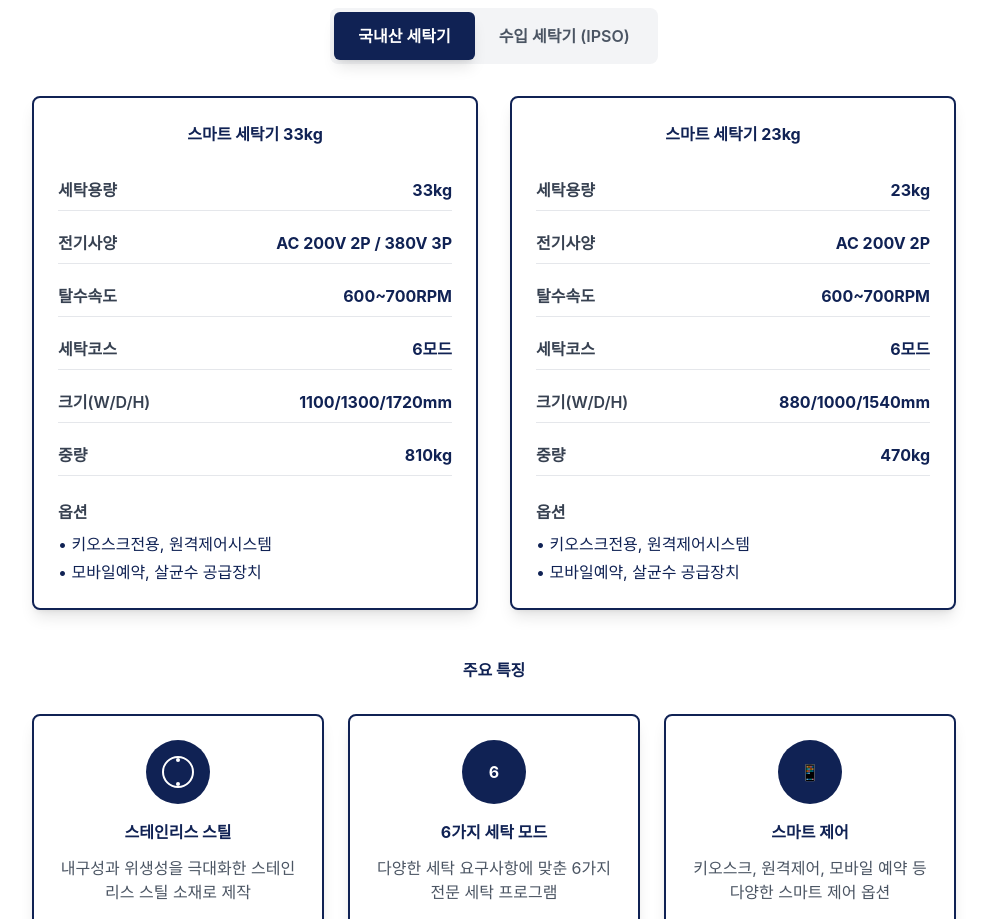
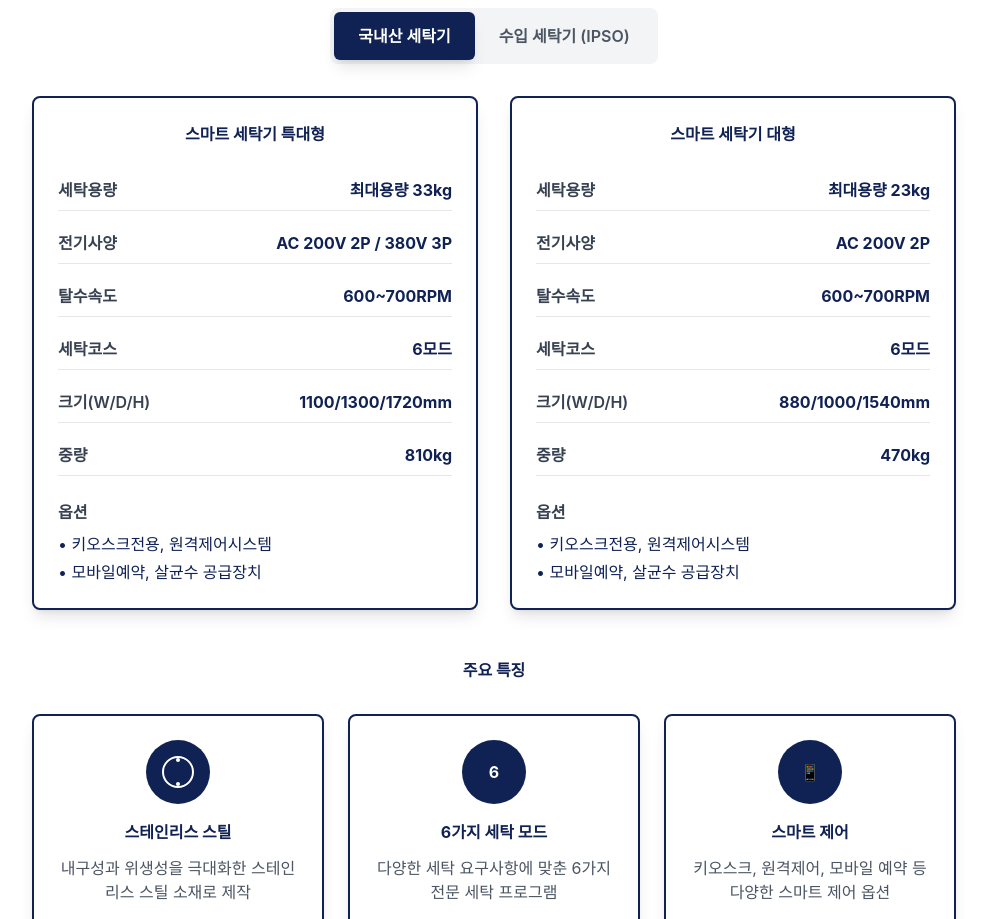
Before and after one commit to FrienderBrainTouch/Hotel_Laundry, a React (Create React App) app: page /equipment in a window 1280 px wide. Shown: the part 1080-1999 px from the top of the page, without its empty margins (146-1133 px from the left). Built offline with nearby package versions, Linux system fonts and the light colour scheme.

Commit message:
fix: 세탁기 이름, 용량 수정

```diff
--- a/src/components/Equipment/WashingMachine/index.js
+++ b/src/components/Equipment/WashingMachine/index.js
@@ -118,12 +118,12 @@ const WashingMachine = () => {
               {/* 스마트 세탁기 33kg */}
               <div className="bg-white border-2 border-[#102254] p-6 rounded-lg shadow-lg">
                 <h2 className="text-2xl font-bold text-[#102254] mb-6 text-center">
-                  스마트 세탁기 33kg
+                  스마트 세탁기 특대형
                 </h2>
                 <div className="space-y-3">
                   <div className="flex justify-between items-center py-2 border-b border-gray-200">
                     <span className="font-semibold text-gray-700">세탁용량</span>
-                    <span className="text-[#102254] font-bold">33kg</span>
+                    <span className="text-[#102254] font-bold">최대용량 33kg</span>
                   </div>
                   <div className="flex justify-between items-center py-2 border-b border-gray-200">
                     <span className="font-semibold text-gray-700">전기사양</span>
@@ -158,12 +158,12 @@ const WashingMachine = () => {
               {/* 스마트 세탁기 23kg */}
               <div className="bg-white border-2 border-[#102254] p-6 rounded-lg shadow-lg">
                 <h2 className="text-2xl font-bold text-[#102254] mb-6 text-center">
-                  스마트 세탁기 23kg
+                  스마트 세탁기 대형
                 </h2>
                 <div className="space-y-3">
                   <div className="flex justify-between items-center py-2 border-b border-gray-200">
                     <span className="font-semibold text-gray-700">세탁용량</span>
-                    <span className="text-[#102254] font-bold">23kg</span>
+                    <span className="text-[#102254] font-bold">최대용량 23kg</span>
                   </div>
                   <div className="flex justify-between items-center py-2 border-b border-gray-200">
                     <span className="font-semibold text-gray-700">전기사양</span>
```
